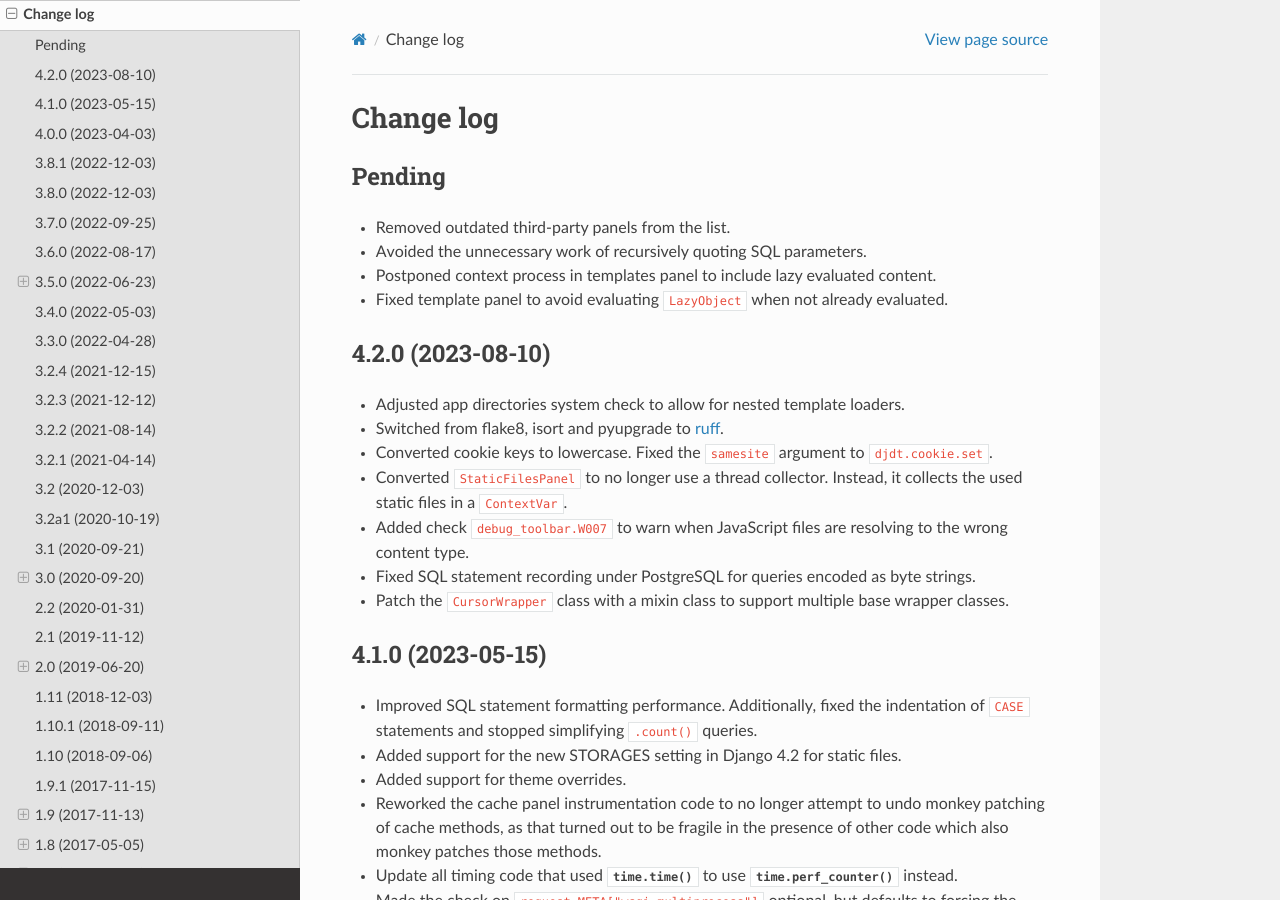
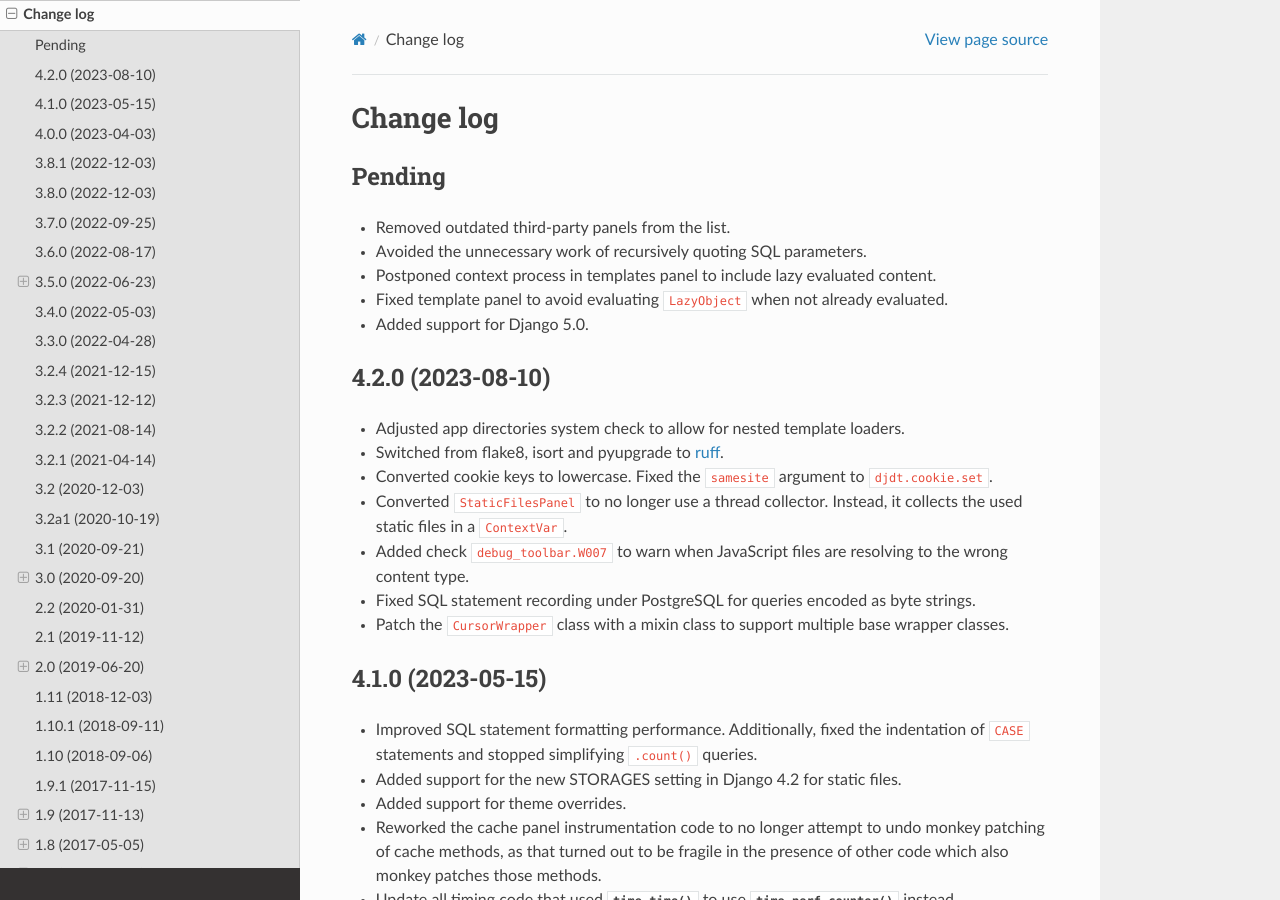
Before and after one commit to jazzband/django-debug-toolbar, a Sphinx documentation site: the page built from docs/changes.rst, in a window 1280 px wide and 900 px high. Built offline with Sphinx 7.4.7 and the Read the Docs theme 2.0.0, drawn with Linux system fonts in a browser that asks for light colours.

Commit message:
Support Django 5.0

```diff
--- a/docs/changes.rst
+++ b/docs/changes.rst
@@ -10,6 +10,7 @@
   content.
 * Fixed template panel to avoid evaluating ``LazyObject`` when not already
   evaluated.
+* Added support for Django 5.0.
 
 4.2.0 (2023-08-10)
 ------------------
--- a/pyproject.toml
+++ b/pyproject.toml
@@ -21,6 +21,7 @@
   "Framework :: Django :: 4.0",
   "Framework :: Django :: 4.1",
   "Framework :: Django :: 4.2",
+  "Framework :: Django :: 5.0",
   "Intended Audience :: Developers",
   "License :: OSI Approved :: BSD License",
   "Operating System :: OS Independent",
```
Also changed, not shown: 1 other file.
